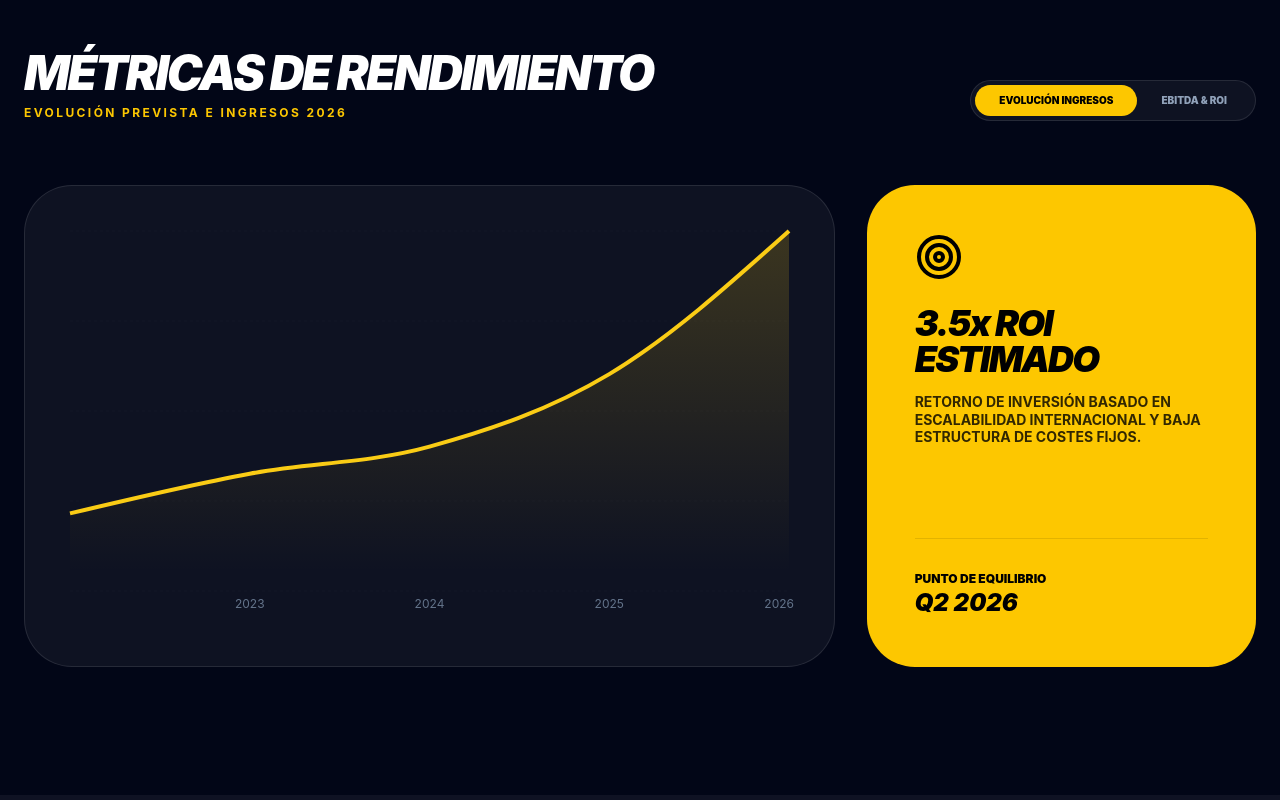
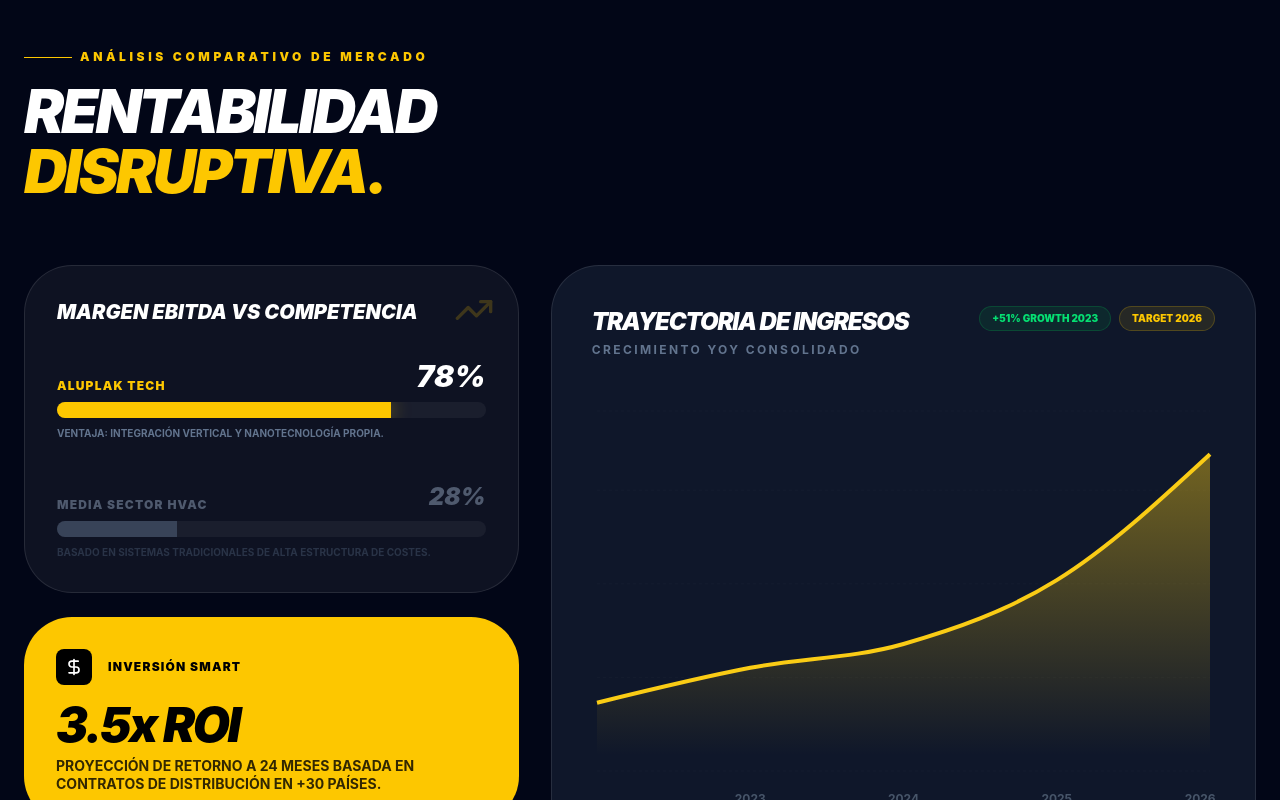
Before and after one commit to jofontji-lang/aluplak-landing, a React (Vite) app: page / in a window 1280 px wide. Shown: the part 920-1720 px from the top of the page. Built offline with nearby package versions, Linux system fonts and the light colour scheme.

Commit message:
Update App.jsx

```diff
--- a/src/App.jsx
+++ b/src/App.jsx
@@ -82,71 +82,155 @@
         </div>
       </section>
 
-      {/* 3. SECCIÓN FINANCIERA DETALLADA */}
-      <section id="finanzas" className="max-w-7xl mx-auto px-6 py-32 border-t border-white/5">
-        <div className="flex flex-col md:flex-row justify-between items-end mb-16 gap-8">
-          <div>
-            <h2 className="text-5xl font-black italic tracking-tighter text-white uppercase">Métricas de Rendimiento</h2>
-            <p className="text-yellow-400 font-bold tracking-[0.2em] text-xs uppercase mt-2">Evolución prevista e ingresos 2026</p>
+{/* 3. SECCIÓN FINANCIERA: DOMINIO DEL MERCADO & SUPERIORIDAD DE MARGEN */}
+<section id="finanzas" className="max-w-7xl mx-auto px-6 py-32 border-t border-white/5">
+  <div className="mb-16">
+    <div className="flex items-center gap-2 mb-4">
+      <span className="h-px w-12 bg-yellow-400"></span>
+      <span className="text-yellow-400 font-black uppercase tracking-[0.3em] text-xs">Análisis Comparativo de Mercado</span>
+    </div>
+    <h2 className="text-6xl font-black italic tracking-tighter text-white uppercase leading-none">
+      RENTABILIDAD <br /> <span className="text-yellow-400">DISRUPTIVA.</span>
+    </h2>
+  </div>
+
+  <div className="grid lg:grid-cols-12 gap-8">
+
+    {/* COLUMNA IZQUIERDA: EL "GAP" CON LA COMPETENCIA */}
+    <div className="lg:col-span-5 flex flex-col gap-6">
+      <div className="bg-white/5 border border-white/10 p-8 rounded-[3rem] relative overflow-hidden group">
+        <div className="absolute top-0 right-0 p-6 opacity-20 group-hover:opacity-100 transition-opacity">
+          <TrendingUp className="text-yellow-400" size={40} />
+        </div>
+        <h3 className="text-xl font-black italic text-white uppercase mb-8">Margen EBITDA vs Competencia</h3>
+
+        <div className="space-y-10">
+          {/* Aluplak */}
+          <div className="relative">
+            <div className="flex justify-between mb-2 items-end">
+              <span className="text-yellow-400 font-black tracking-widest text-xs uppercase">Aluplak Tech</span>
+              <span className="text-3xl font-black text-white italic">78%</span>
+            </div>
+            <div className="h-4 w-full bg-white/5 rounded-full overflow-hidden">
+              <motion.div
+                initial={{ width: 0 }}
+                whileInView={{ width: "78%" }}
+                className="h-full bg-yellow-400 shadow-[0_0_20px_rgba(250,204,21,0.4)]"
+              />
+            </div>
+            <p className="text-[10px] text-slate-500 mt-2 font-bold uppercase">Ventaja: Integración vertical y Nanotecnología propia.</p>
           </div>
-          <div className="flex bg-white/5 p-1 rounded-full border border-white/10">
-            {["ventas", "roi"].map((tab) => (
-              <button
-                key={tab}
-                onClick={() => setActiveTab(tab)}
-                className={`px-6 py-2 rounded-full text-[10px] font-black uppercase transition ${activeTab === tab ? 'bg-yellow-400 text-black' : 'text-slate-400'}`}
-              >
-                {tab === "ventas" ? "Evolución Ingresos" : "EBITDA & ROI"}
-              </button>
-            ))}
+
+          {/* Media Sector */}
+          <div className="relative opacity-50">
+            <div className="flex justify-between mb-2 items-end">
+              <span className="text-slate-400 font-black tracking-widest text-xs uppercase">Media Sector HVAC</span>
+              <span className="text-2xl font-black text-slate-400 italic">28%</span>
+            </div>
+            <div className="h-4 w-full bg-white/10 rounded-full overflow-hidden">
+              <motion.div
+                initial={{ width: 0 }}
+                whileInView={{ width: "28%" }}
+                className="h-full bg-slate-500"
+              />
+            </div>
+            <p className="text-[10px] text-slate-600 mt-2 font-bold uppercase">Basado en sistemas tradicionales de alta estructura de costes.</p>
           </div>
         </div>
+      </div>
 
-        <div className="grid lg:grid-cols-3 gap-8">
-          <div className="lg:col-span-2 bg-white/5 border border-white/10 p-10 rounded-[3rem]">
-            <div className="h-[400px] w-full">
-              <ResponsiveContainer width="100%" height="100%">
-                {activeTab === "ventas" ? (
-                  <AreaChart data={financialData.ventas}>
-                    <defs>
-                      <linearGradient id="gradSales" x1="0" y1="0" x2="0" y2="1">
-                        <stop offset="5%" stopColor="#facc15" stopOpacity={0.3}/>
-                        <stop offset="95%" stopColor="#facc15" stopOpacity={0}/>
-                      </linearGradient>
-                    </defs>
-                    <CartesianGrid strokeDasharray="3 3" stroke="#ffffff05" vertical={false} />
-                    <XAxis dataKey="year" axisLine={false} tickLine={false} tick={{fill: '#64748b', fontSize: 12}} />
-                    <Tooltip contentStyle={{backgroundColor: '#0f172a', border: 'none', borderRadius: '16px'}} />
-                    <Area type="monotone" dataKey="monto" stroke="#facc15" strokeWidth={4} fill="url(#gradSales)" />
-                  </AreaChart>
-                ) : (
-                  <BarChart data={financialData.margenes} layout="vertical">
-                    <XAxis type="number" hide />
-                    <YAxis dataKey="name" type="category" axisLine={false} tickLine={false} tick={{fill: '#fff', fontSize: 14, fontWeight: '900'}} />
-                    <Tooltip cursor={{fill: '#ffffff05'}} />
-                    <Bar dataKey="valor" radius={[0, 20, 20, 0]} barSize={60}>
-                      {financialData.margenes.map((entry, i) => <Cell key={i} fill={entry.color} />)}
-                      <LabelList dataKey="valor" position="right" fill="#fff" fontSize={20} fontWeight="900" formatter={(v) => `${v}% EBITDA`} />
-                    </Bar>
-                  </BarChart>
-                )}
-              </ResponsiveContainer>
+      {/* KPI RÁPIDO: ESCALABILIDAD */}
+      <div className="bg-yellow-400 p-8 rounded-[3rem] text-black">
+        <div className="flex items-center gap-4 mb-4">
+          <div className="bg-black text-white p-2 rounded-lg">
+            <DollarSign size={20} />
+          </div>
+          <span className="font-black uppercase text-xs tracking-widest">Inversión Smart</span>
+        </div>
+        <div className="text-5xl font-black italic tracking-tighter leading-none">3.5x ROI</div>
+        <p className="text-sm font-bold mt-2 leading-tight uppercase opacity-80">Proyección de retorno a 24 meses basada en contratos de distribución en +30 países.</p>
+      </div>
+    </div>
+
+    {/* COLUMNA DERECHA: EL GRÁFICO DE CRECIMIENTO EXPONENCIAL */}
+    <div className="lg:col-span-7 bg-[#0f172a] border border-white/10 p-10 rounded-[3rem] relative overflow-hidden">
+      <div className="flex justify-between items-start mb-12">
+        <div>
+          <h3 className="text-2xl font-black italic text-white uppercase tracking-tighter">Trayectoria de Ingresos</h3>
+          <p className="text-xs font-bold text-slate-500 uppercase tracking-[0.2em] mt-1">Crecimiento YoY Consolidado</p>
+        </div>
+        <div className="flex gap-2">
+            <div className="bg-green-500/10 text-green-400 px-3 py-1 rounded-full text-[10px] font-black uppercase border border-green-500/20">
+              +51% Growth 2023
             </div>
+            <div className="bg-yellow-400/10 text-yellow-400 px-3 py-1 rounded-full text-[10px] font-black uppercase border border-yellow-400/20">
+              Target 2026
+            </div>
+        </div>
+      </div>
+
+      <div className="h-[400px] w-full">
+        <ResponsiveContainer width="100%" height="100%">
+          <AreaChart data={financialData.ventas}>
+            <defs>
+              <linearGradient id="colorSales" x1="0" y1="0" x2="0" y2="1">
+                <stop offset="5%" stopColor="#facc15" stopOpacity={0.4}/>
+                <stop offset="95%" stopColor="#facc15" stopOpacity={0}/>
+              </linearGradient>
+            </defs>
+            <CartesianGrid strokeDasharray="3 3" stroke="#ffffff05" vertical={false} />
+            <XAxis
+              dataKey="year"
+              axisLine={false}
+              tickLine={false}
+              tick={{fill: '#475569', fontSize: 12, fontWeight: 'bold'}}
+              dy={15}
+            />
+            <YAxis hide domain={[0, 250000]} />
+            <Tooltip
+              cursor={{ stroke: '#facc15', strokeWidth: 2, strokeDasharray: '5 5' }}
+              content={({ active, payload }) => {
+                if (active && payload && payload.length) {
+                  return (
+                    <div className="bg-black border border-white/10 p-4 rounded-2xl shadow-2xl">
+                      <p className="text-[10px] font-black uppercase text-slate-500 mb-1">{payload[0].payload.year}</p>
+                      <p className="text-xl font-black italic text-white">{payload[0].value.toLocaleString()}€</p>
+                      <p className="text-[9px] font-black text-yellow-400 uppercase mt-1">{payload[0].payload.tag}</p>
+                    </div>
+                  );
+                }
+                return null;
+              }}
+            />
+            <Area
+              type="monotone"
+              dataKey="monto"
+              stroke="#facc15"
+              strokeWidth={4}
+              fillOpacity={1}
+              fill="url(#colorSales)"
+              animationDuration={2000}
+            />
+          </AreaChart>
+        </ResponsiveContainer>
+      </div>
+
+      <div className="mt-8 grid grid-cols-3 gap-4 border-t border-white/5 pt-8">
+        {[
+          { label: "Punto Equilibrio", val: "Q2 2026" },
+          { label: "EBITDA Anual", val: "78.4%" },
+          { label: "Asset Value", val: "IP Patent" }
+        ].map((item, i) => (
+          <div key={i}>
+            <p className="text-[9px] font-black uppercase text-slate-500 tracking-widest">{item.label}</p>
+            <p className="text-lg font-black italic text-white">{item.val}</p>
           </div>
-          <div className="bg-yellow-400 text-black p-12 rounded-[3rem] flex flex-col justify-between">
-            <div>
-              <Target size={48} className="mb-6" />
-              <h3 className="text-4xl font-black italic tracking-tighter leading-none mb-4">3.5x ROI <br/>ESTIMADO</h3>
-              <p className="font-bold text-sm uppercase leading-tight opacity-80">Retorno de inversión basado en escalabilidad internacional y baja estructura de costes fijos.</p>
-            </div>
-            <div className="pt-8 border-t border-black/10">
-              <p className="text-xs font-black uppercase">Punto de equilibrio</p>
-              <p className="text-2xl font-black italic">Q2 2026</p>
-            </div>
-          </div>
-        </div>
-      </section>
+        ))}
+      </div>
+    </div>
 
+  </div>
+</section>
       {/* 4. AHORRO COSTES ENERGÉTICOS */}
       <section className="py-32 px-6 bg-white/5">
         <div className="max-w-7xl mx-auto grid md:grid-cols-2 gap-20 items-center">
```
